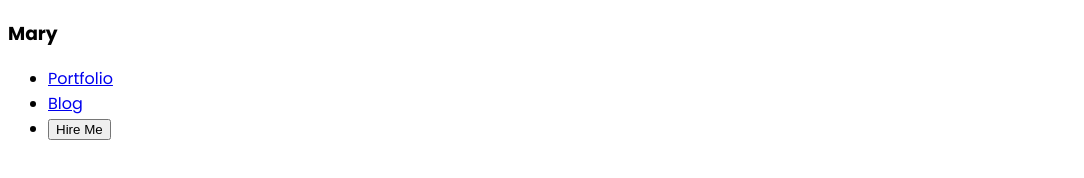
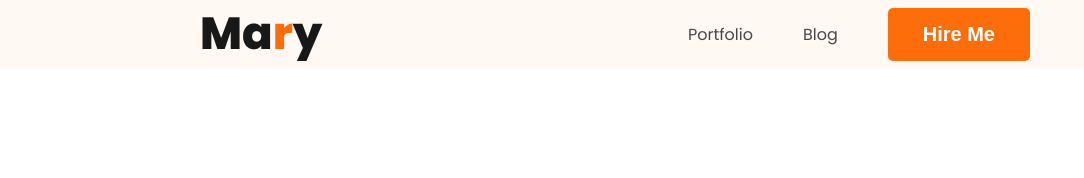
Before and after one commit to nafiulkabirbd/developer-portfolio, a plain HTML site: page index.html in a window 1280 px wide. Shown: the whole page, without its empty margins (0-1084 px from the left). Drawn offline with Linux system fonts and the light colour scheme.

Commit message:
nav added

```diff
--- a/css/style.css
+++ b/css/style.css
@@ -1,7 +1,65 @@
+* {
+    margin: 0px;
+    padding: 0px;
+}
+
 /* common share style start */
 
 body {
     font-family: 'Poppins', sans-serif;
 }
 
+.text-primary {
+    color: #FD6E0A;
+}
+
+.btn-primary {
+    background-color: #FD6E0A;
+    border-radius: 5px;
+    border: 0px;
+    color: white;
+    font-size: 20px;
+    font-weight: 700;
+    padding: 15px 35px;
+}
+
 /* common share style end */
+
+/* header related style start */
+.header {
+    background-color: #FFF8F3;
+}
+
+/* header related style end */
+
+/* nav related style start */
+
+nav {
+    display: flex;
+    justify-content: space-between;
+    align-items: center;
+    margin: 0px 200px;
+}
+
+.nav-title {
+    color: #181818;
+    font-size: 45px;
+    font-weight: 800;
+}
+
+nav>ul {
+    display: flex;
+    align-items: center;
+}
+
+nav li {
+    list-style: none;
+    margin-right: 50px;
+}
+
+nav a {
+    text-decoration: none;
+    color: #474747;
+}
+
+/* nav related style end */
--- a/index.html
+++ b/index.html
@@ -22,13 +22,13 @@
 </head>
 
 <body>
-    <header>
+    <header class="header">
         <nav>
-            <h3>Mary</h3>
+            <h3 class="nav-title">Ma<span class="text-primary">r</span>y</h3>
             <ul>
                 <li><a href="#">Portfolio</a></li>
                 <li><a href="#">Blog</a></li>
-                <li><button>Hire Me</button></li>
+                <li><button class="btn-primary">Hire Me</button></li>
             </ul>
         </nav>
     </header>
```
